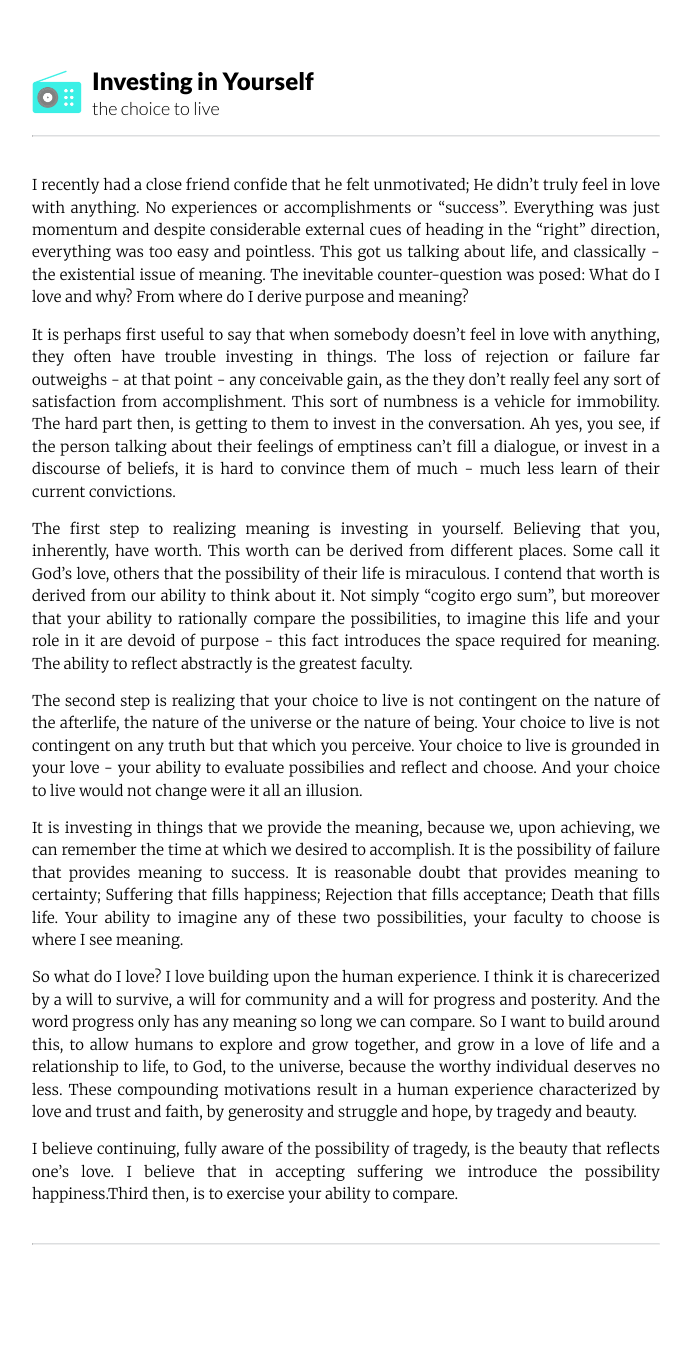
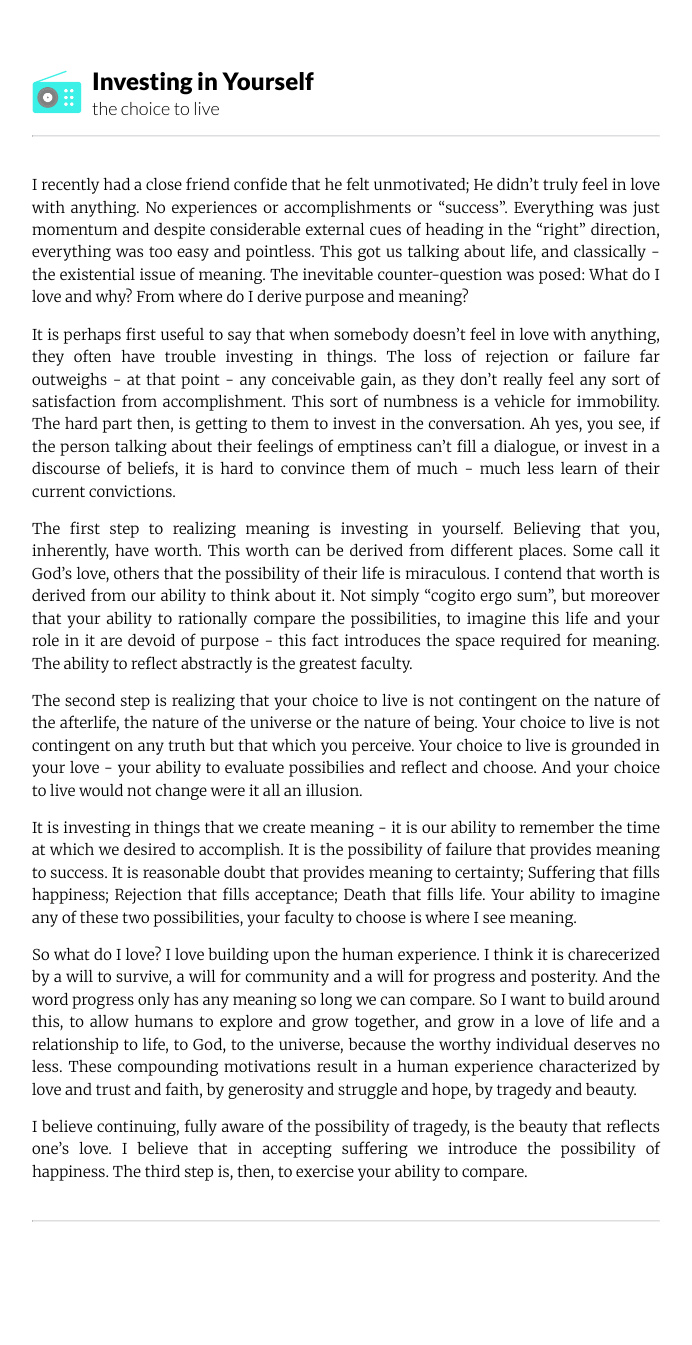
Before and after one commit to samcal/thenewrad.io, a Jekyll site: the page built from _posts/2015-01-30-investing-self.markdown, in a window 1280 px wide. Shown: the whole page, without its empty margins (294-986 px from the left). Built offline with Jekyll 4.4.1, drawn with Linux system fonts in a browser that asks for light colours; after the commit the page ends 1323 px from its top, so only the background shows below that.

Commit message:
spelling

```diff
--- a/_posts/2015-01-30-investing-self.markdown
+++ b/_posts/2015-01-30-investing-self.markdown
@@ -6,16 +6,17 @@ author: "Nick Landolfi"
 date: 2015-01-30 01:00:00
 categories: lando
 ---
+
 I recently had a close friend confide that he felt unmotivated; He didn't truly feel in love with anything. No experiences or accomplishments or "success". Everything was just momentum and despite considerable external cues of heading in the "right" direction, everything was too easy and pointless. This got us talking about life, and classically - the existential issue of meaning. The inevitable counter-question was posed: What do I love and why? From where do I derive purpose and meaning?
 
-It is perhaps first useful to say that when somebody doesn't feel in love with anything, they often have trouble investing in things. The loss of rejection or failure far outweighs - at that point - any conceivable gain, as the they don't really feel any sort of satisfaction from accomplishment. This sort of numbness is a vehicle for immobility. The hard part then, is getting to them to invest in the conversation. Ah yes, you see, if the person talking about their feelings of emptiness can't fill a dialogue, or invest in a discourse of beliefs, it is hard to convince them of much - much less learn of their current convictions.
+It is perhaps first useful to say that when somebody doesn't feel in love with anything, they often have trouble investing in things. The loss of rejection or failure far outweighs - at that point - any conceivable gain, as they don't really feel any sort of satisfaction from accomplishment. This sort of numbness is a vehicle for immobility. The hard part then, is getting to them to invest in the conversation. Ah yes, you see, if the person talking about their feelings of emptiness can't fill a dialogue, or invest in a discourse of beliefs, it is hard to convince them of much - much less learn of their current convictions.
 
 The first step to realizing meaning is investing in yourself. Believing that you, inherently, have worth. This worth can be derived from different places. Some call it God's love, others that the possibility of their life is miraculous. I contend that worth is derived from our ability to think about it. Not simply "cogito ergo sum", but moreover that your ability to rationally compare the possibilities, to imagine this life and your role in it are devoid of purpose - this fact introduces the space required for meaning. The ability to reflect abstractly is the greatest faculty.
 
 The second step is realizing that your choice to live is not contingent on the nature of the afterlife, the nature of the universe or the nature of being. Your choice to live is not contingent on any truth but that which you perceive. Your choice to live is grounded in your love - your ability to evaluate possibilies and reflect and choose. And your choice to live would not change were it all an illusion.
 
-It is investing in things that we provide the meaning, because we, upon achieving, we can remember the time at which we desired to accomplish. It is the possibility of failure that provides meaning to success. It is reasonable doubt that provides meaning to certainty; Suffering that fills happiness; Rejection that fills acceptance; Death that fills life. Your ability to imagine any of these two possibilities, your faculty to choose is where I see meaning.
+It is investing in things that we create meaning - it is our ability to remember the time at which we desired to accomplish. It is the possibility of failure that provides meaning to success. It is reasonable doubt that provides meaning to certainty; Suffering that fills happiness; Rejection that fills acceptance; Death that fills life. Your ability to imagine any of these two possibilities, your faculty to choose is where I see meaning.
 
 So what do I love? I love building upon the human experience. I think it is charecerized by a will to survive, a will for community and a will for progress and posterity. And the word progress only has any meaning so long we can compare. So I want to build around this, to allow humans to explore and grow together, and grow in a love of life and a relationship to life, to God, to the universe, because the worthy individual deserves no less. These compounding motivations result in a human experience characterized by love and trust and faith, by generosity and struggle and hope, by tragedy and beauty.
 
-I believe continuing, fully aware of the possibility of tragedy, is the beauty that reflects one's love. I believe that in  accepting suffering we introduce the possibility happiness.Third then, is to exercise your ability to compare.
+I believe continuing, fully aware of the possibility of tragedy, is the beauty that reflects one's love. I believe that in accepting suffering we introduce the possibility of happiness. The third step is, then, to exercise your ability to compare.
```
